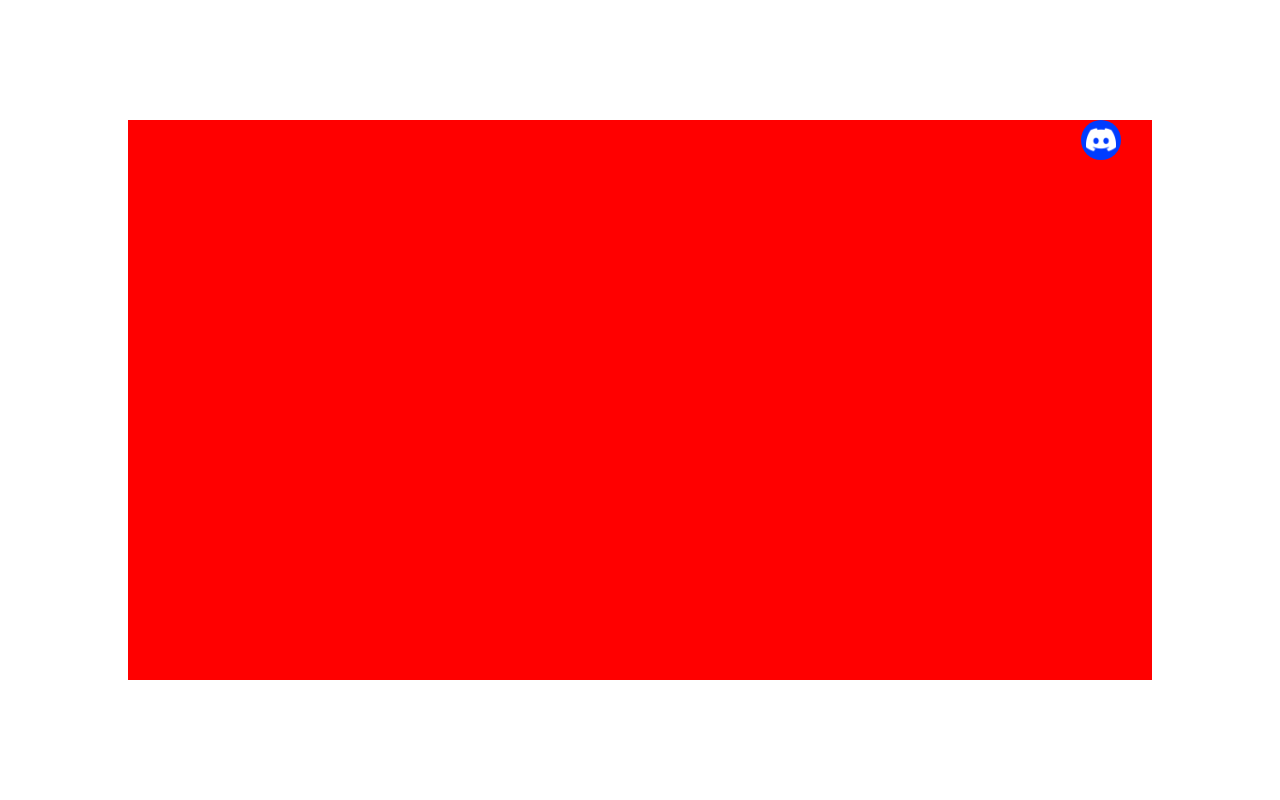
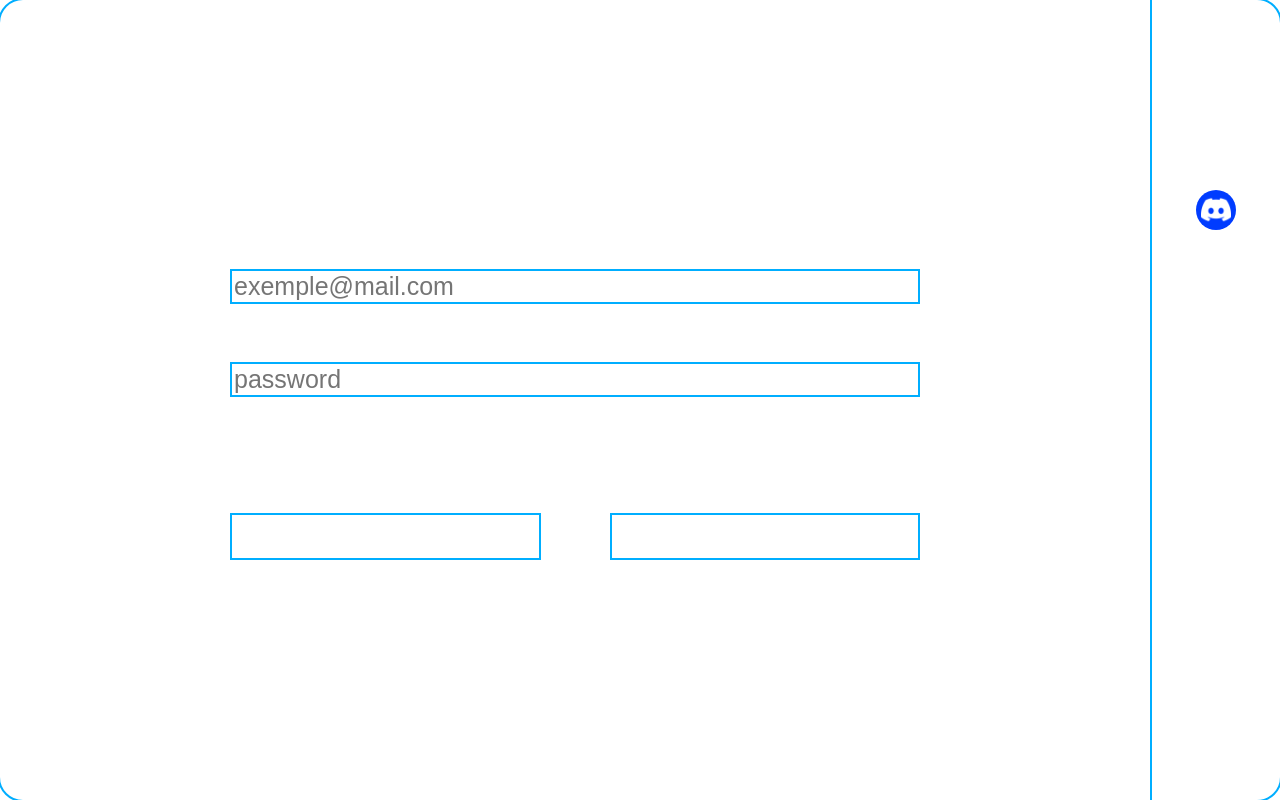
Before and after one commit to anilexs/anilexs, a PHP site: page /anilexs/views/connexion.php in a window 1280 px wide. Run offline with PHP 8.4, Linux system fonts and the light colour scheme; some libraries are stand-ins or nearby versions.

Commit message:
sav authantification upgrade

```diff
--- a/views/asset/css/connexion.css
+++ b/views/asset/css/connexion.css
@@ -1,6 +1,6 @@
 .contenaire {
-    width: 80%;
-    height: 70%;
+    width: 100%;
+    height: 100%;
     margin: auto;
     display: flex;
     justify-content: center;
@@ -9,19 +9,103 @@
     top: 50%;
     left: 50%;
     transform: translate(-50%, -50%);
-    background-color: red;
+    /* background-color: red; */
+    border: 2px solid rgb(0, 174, 255);
+    border-radius: 25px;
+    overflow: hidden;
 }
 
 
 .left{
     height: 100%;
     width: 90%;
-    /* background-color: green; */
+    display: flex;
+    overflow: auto;
+}
+
+.form{
+    width: 60%;
+    margin: auto;
+    color: white;
+}
+
+.input{
+    margin-bottom: 30px;
+}
+
+.pseudo{
+    margin-bottom: 30px;
+}
+
+.email{
+    margin-bottom: 30px;
+}
+
+.password2{
+    display: none;
+    margin-top: 30px;
+}
+
+label{
+    display: block;
+    font-size: 25px;
+}
+
+input{
+    color: white;
+    background-color: transparent;
+    border: 2px solid rgb(0, 174, 255);
+    width: 100%;
+    font-size: 25px;
+}
+
+.information{
+    text-align: center;
+    margin-bottom: 30px;
+}
+
+.singInbtn, .loginbtn, .mdpLost{
+    background-color: transparent;
+    border: none;
+    text-decoration: underline;
+    color: white;
+}
+.info2, .singIn, .pseudo{
+    display: none;
+}
+.un {
+    margin-bottom: 20px;
+}
+
+.formControle{
+    display: flex;
+    justify-content: space-between;
+}
+
+.login, .singIn, .reload{
+    width: 45%;
+    background-color: transparent;
+    color: white;
+    font-size: 20px;
+    border: 2px solid rgb(0, 174, 255);
+    padding: 10px 5px;
+}
+
+.login:hover, .singIn:hover{
+    border: 2px solid greenyellow;
+}
+
+.reload:hover{
+    border: 2px solid red;
 }
 
 .right{
     height: 100%;
     width: 10%;
+    display: flex;
+    flex-direction: column;
+    justify-content: space-around;
+    border-left: 2px solid rgb(0, 174, 255);
 }
 
 .loginDiscord a{
@@ -40,10 +124,6 @@
 }
 
 .googleContenaire{
-    margin: auto;
+    margin: 0 auto;
     width: 38px;
 }
-
-/* #container{
-    padding: 0 !important;
-} */
--- a/views/asset/css/nav.css
+++ b/views/asset/css/nav.css
@@ -54,7 +54,7 @@ li{
     top: 50%;
     left: 50%;
     transform: translate(-50%, -50%);
-    width: 80%;
-    height: 70%;
+    width: 70%;
+    height: 60%;
     box-sizing: border-box;
 }
--- /dev/null
+++ b/views/asset/js/connexion.js
@@ -0,0 +1,11 @@
+$(document).ready(function(){
+    $('.singInbtn').on('click', function(e) {
+        $(".password2, .info2, .singIn, .pseudo").css("display", "block");
+
+        $(".info1, .login").css("display", "none");
+    });
+    $('.loginbtn').on('click', function(e) {
+        $(".password2, .info2, .singIn, .pseudo").css("display", "none");
+        $(".info1, .login").css("display", "block");
+    });
+});
--- a/views/asset/js/nav.js
+++ b/views/asset/js/nav.js
@@ -22,6 +22,12 @@ function authentication(post){
     $('.divAuthentication').on('click', function(e) {
         e.stopPropagation();
     });
+    $(document).keyup(function(e) {
+        if (e.key === "Escape") {
+            $(divAuthentication).remove();
+            $(document).off('keyup');
+        }
+    });
 
     $('.divAuthentication').load("http://localhost/anilexs/views/connexion?page="+currentUrl);
 }
--- a/views/connexion.php
+++ b/views/connexion.php
@@ -120,9 +120,50 @@ if(!empty($_GET['code'])){
 ?>
 <link rel="stylesheet" href="http://localhost/anilexs/asset/css/connexion.css">
 <script src="https://accounts.google.com/gsi/client" async defer></script>
+<script src="http://localhost/anilexs/asset/js/connexion.js" async defer></script>
 <div class="contenaire">
     <div class="left">
+        <div class="form">
+            <div class="input">
+                <div class="pseudo">
+                    <label for="">pseudo : </label>
+                    <input type="text" placeholder="pseudo">
+                </div>
 
+                <div class="email">
+                    <label for="">Email : </label>
+                    <input type="text" placeholder="exemple@mail.com">
+                </div>
+
+                <div class="password">
+                    <label for="">password : </label>
+                    <input type="text" placeholder="password">
+                </div>
+
+                <div class="password2">
+                    <label for="">confirmation du password : </label>
+                    <input type="text" placeholder="confirmation password">
+                </div>
+            </div>
+
+            <div class="information">
+                <div class="info1 un">
+                    Ou pour s'inscrire,<button class="singInbtn">cliquez ici.</button>
+                </div>
+                <div class="info1">
+                    Vous avez oublié votre mot de passe ?<button class="mdpLost">cliquez ici.</button>
+                </div>
+                <div class="info2">
+                    Ou pour s'identifier,<button class="loginbtn">cliquez ici.</button> <br>
+                </div>
+            </div>
+
+            <div class="formControle">
+                <button class="login">S'identifier</button>
+                <button class="singIn">S'inscrire</button>
+                <button class="reload">Réinitialiser</button>
+            </div>
+        </div>
     </div>
     <div class="right">
         <div class="loginDiscord"><a href="<?= $discord_link ?>"><img src="asset/img/discord_logo.png" alt=""></a></div>
```
